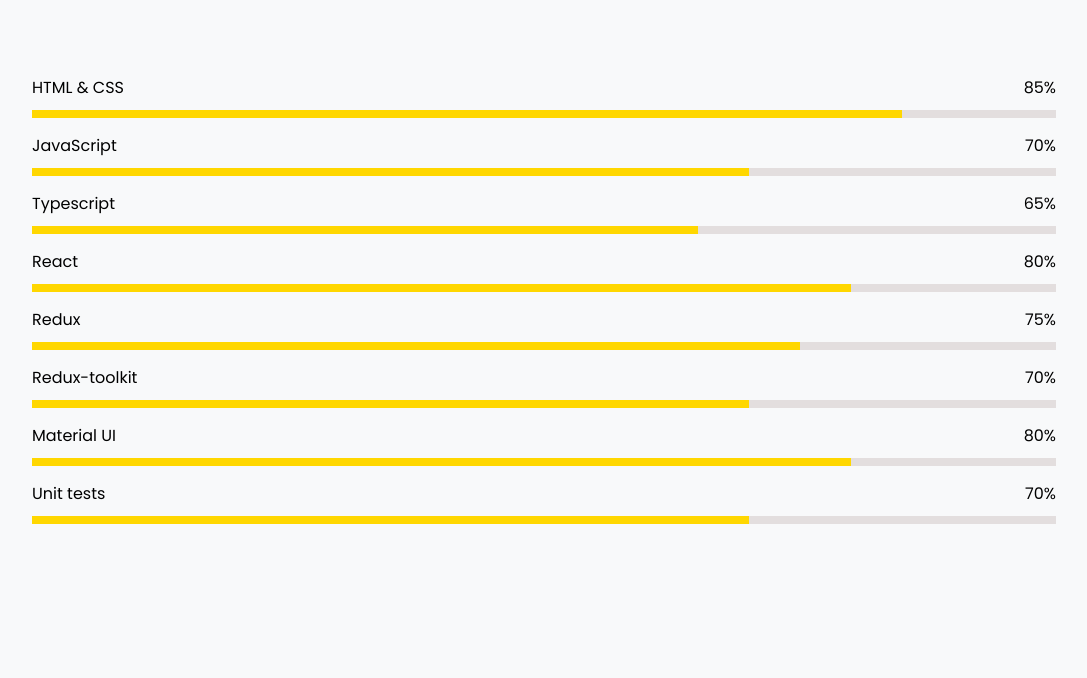
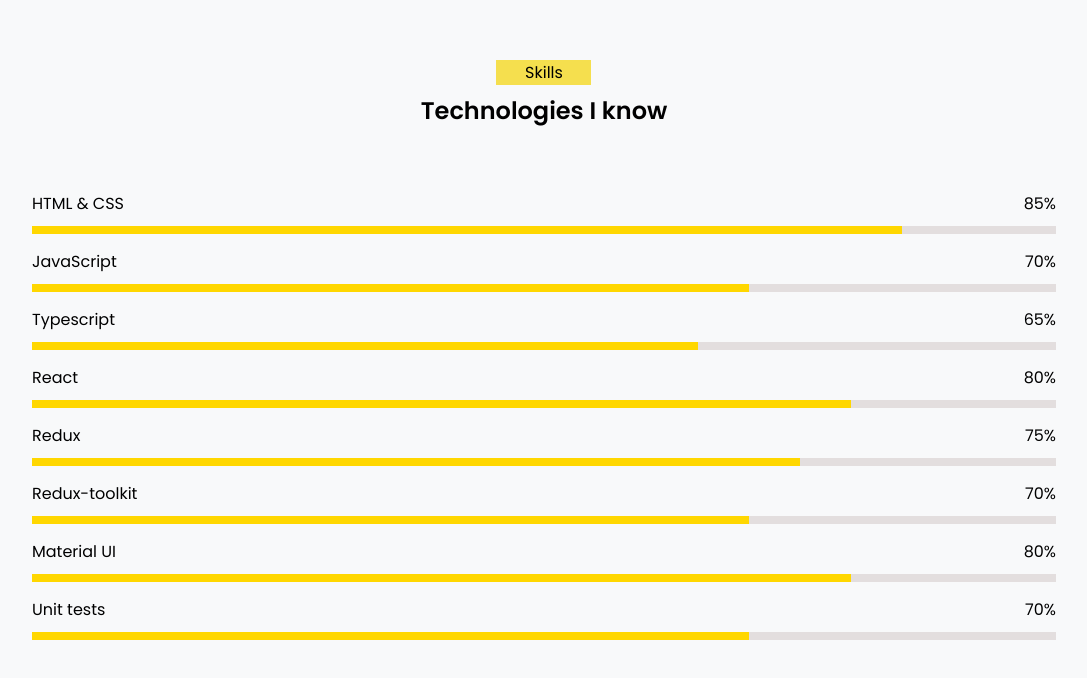
Before and after one commit to AndrewChernoff/portfolio, a React (Create React App) app: page / in a window 1280 px wide. Shown: the part 1424-2102 px from the top of the page, without its empty margins (96-1183 px from the left). Built offline with nearby package versions, Linux system fonts and the light colour scheme.

Commit message:
skills block title

```diff
--- a/src/components/Skills/Skills.jsx
+++ b/src/components/Skills/Skills.jsx
@@ -4,6 +4,7 @@
 import { FaReact } from 'react-icons/fa';
 import { FaJsSquare } from "react-icons/fa";
 import { FaCss3Alt } from "react-icons/fa";
+import Title from '../../common/components/Title';
 
 const Skills = () => {
 /////////////delete
@@ -14,6 +15,7 @@
     return <div className={style.skillsBlock}>
 
         <div className={`${styleContainer.container} ${style.skillsContainer}`}>
+        <Title title="Skills" titleDescr={"Technologies I know"} />
             <Skill skillName={'HTML & CSS'} percent={85}/>
             <Skill skillName={'JavaScript'} percent={70}/>
             <Skill skillName={'Typescript'} percent={65}/>
```
